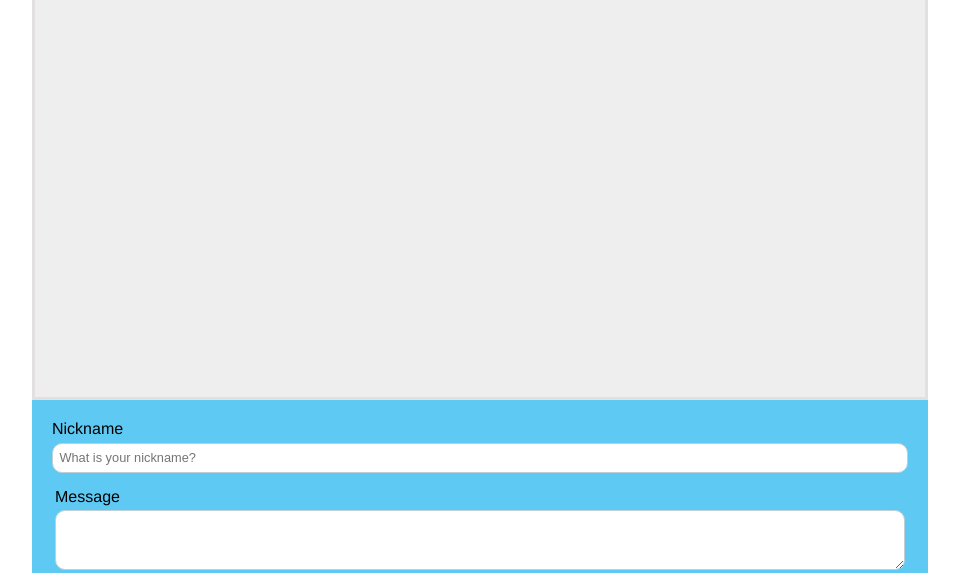
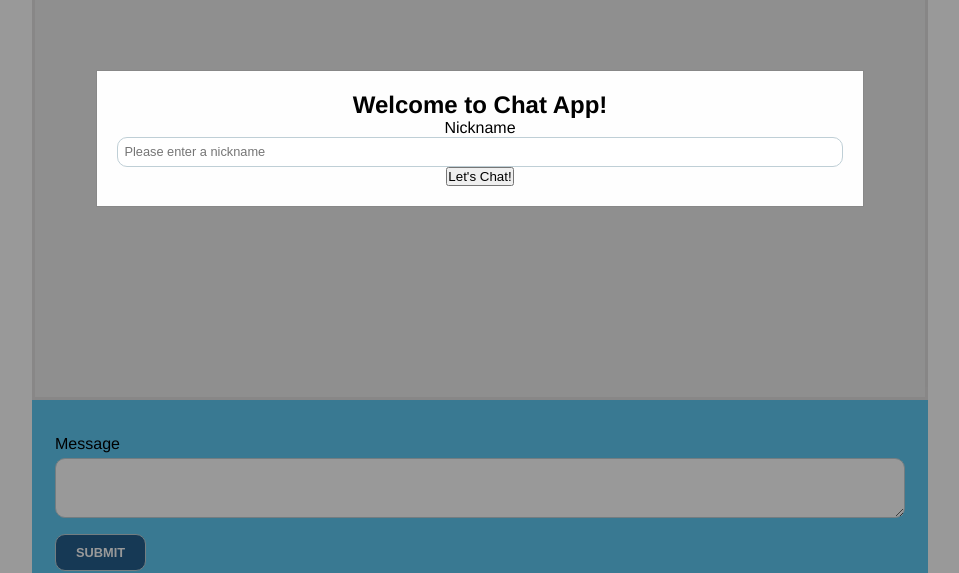
Before and after one commit to ariblake/Blake_Ariana_ChatApp, a website: page views/index.html in a window 1280 px wide. Shown: the part 122-695 px from the top of the page, without its empty margins (160-1119 px from the left). Drawn offline with nearby package versions, Linux system fonts and the light colour scheme; files that its build step writes are made by us from their sources; no server answers; files whose address does not match are found by name.

Commit message:
added modal to enter nickname when app is opened

```diff
--- a/app.js
+++ b/app.js
@@ -25,6 +25,10 @@ io.on('connection', function(socket) { // soecket is your connection
     console.log('a user has connected');
     socket.emit('connected', {sID: socket.id, message: "new connection"});
 
+    socket.on('user_create', function(name) {
+        io.emit('new_user', { id: socket.id, message: name })
+    })
+
     socket.on("chat_message", function(msg) {
         console.log(msg); //let's see what the payload is from the client side
 
@@ -35,5 +39,6 @@ io.on('connection', function(socket) { // soecket is your connection
 
     socket.on('disconnect', function() {
         console.log('a user has disconnected');
+        //io.emit('new_message', { id: socket.id, message: msg })
     })
 })
--- a/public/js/main_vm.js
+++ b/public/js/main_vm.js
@@ -4,25 +4,27 @@ import ChatMessage from "./modules/ChatMessage.js";
 // this is getting loaded in from our node_modules folder - make a socket variable and instantiate it here
 const socket = io();
 
-// // append text if someone is online
-// socket.on('is_online', function(username) {
-//     $('#messages').append($('<li>').html(username));
-// });
-// // ask username
-// var username = prompt('Please tell me your name');
-// socket.emit('username', username);
-
-// the packet is whatever data we senf through with the connect event from the server
+// the packet is whatever data we send through with the connect event from the server
 // referring to the object key from app.js, just choosing sID rather than everything - data destructuring (look up on MDN)
 function setUserId({sID}) {
-    //debugger;
     console.log(sID);
     vm.socketID = sID;
+
+    //send a message whenever a new user enters the chat
+    socket.emit('chat_message', {
+        content: "A user has entered the chat",
+        name: "Notification"
+    })
 }
 
 function showDisconnectMessage() {
     console.log('a user disconnected');
-    io.emit('a user has disconnected');
+
+    // socket.emit('chat_message', {
+    //     content: "A user has left the chat",
+    //     name: "Notification"
+
+    // })
 }
 
 function appendMessage(message) {
@@ -34,7 +36,6 @@ const vm = new Vue({
         socketID: "",
         message: "", // store whatever we type in the text area
         nickname: "",
-        //typing: false,
         messages: [
             // {
             //     name: "Ariana",
@@ -44,7 +45,16 @@ const vm = new Vue({
     },
 
     methods: {
-        // emit a message event to the server so thay it can in turn send this to anyone who's connected
+        //set nickname to whatever the user enters (or anonymous), then close modal
+        setNickname() {
+            socket.emit('user_create', {
+                name: this.nickname || "anonymous"
+            })
+
+            document.querySelector('.modal').classList.add('hidden');
+        },
+
+        // emit a message event to the server so that it can in turn send this to anyone who's connected
         dispatchMessage() {
             console.log('handle emit message');
 
@@ -56,7 +66,7 @@ const vm = new Vue({
             })
 
             this.message = "";
-        }
+        },
     },
 
     mounted: function() {
--- a/public/js/modules/ChatMessage.js
+++ b/public/js/modules/ChatMessage.js
@@ -5,8 +5,8 @@ export default {
     props: ['msg'],
 
     template: `
-        <p class="new-message" :class="{ 'my-message' : matchedID}">
-            <span>{{ msg.message.name }} says: </span>
+        <p class="new-message pop" :class="{ 'my-message' : matchedID}">
+            <span>{{ msg.message.name }}: </span>
             {{ msg.message.content }}
         </p>
     `,
@@ -16,5 +16,7 @@ export default {
             message: "hello from the template",
             matchedID: this.$parent.socketID == this.msg.id // parent is referring to main_vm.js
         };
+
+
     }
 }
--- a/sass/main.scss
+++ b/sass/main.scss
@@ -70,6 +70,31 @@ form {
 	li:nth-child(odd) { background: #eee; }
 }
 
+.modal {
+	position: fixed; /* Stay in place */
+	z-index: 1; /* Sit on top */
+	left: 0;
+	top: 0;
+	width: 100%; /* Full width */
+	height: 100%; /* Full height */
+	overflow: auto; /* Enable scroll if needed */
+	background-color: rgb(0,0,0); /* Fallback color */
+	background-color: rgba(0,0,0,0.4); /* Black w/ opacity */
+	text-align: center;
+  }
+
+  .nickname_form {
+	background-color: #fefefe;
+	margin: 15% auto; /* 15% from the top and centered */
+	padding: 20px;
+	border: 1px solid #888;
+	width: 60%; /* Could be more or less, depending on screen size */
+  }
+
+  .hidden {
+	  display: none;
+  }
+
 @media only screen and (min-width: 992px) {
 	body {
 		width: 70%;
--- a/sass/modules/_message.scss
+++ b/sass/modules/_message.scss
@@ -1,14 +1,24 @@
 .new-message {
     span { font-size: 0.8rem; display: block; margin-bottom: 2px; }
-
     width: 45%;
     padding: 8px 12px;
     background-color: white;
     border-radius: 8px;
     margin-bottom: 1rem;
-
     float:left;
     clear: both;
+
+    animation-name: pop;
+    animation-duration: .3s;
+
+    @keyframes pop {
+        0% {
+          transform: scale(.3);
+        }
+        100% {
+          transform: scale(1);
+        }
+      }
 }
 
 .my-message {
--- a/views/index.html
+++ b/views/index.html
@@ -6,21 +6,26 @@
 	<title>Socket IO Chat with Node!</title>
 	<link rel="stylesheet" href="css/main.css">
 	<script src="https://unpkg.com/vue"></script>
-	<script src="https://cdnjs.cloudflare.com/ajax/libs/gsap/3.2.6/gsap.min.js"></script>
 </head>
 
 <body>
 	<main id="app">
 		<section class="form-container">
-			<label for="nickname">Nickname</label>
-			<input v-model="nickname" type="text" id="nickname" class="nickname" placeholder="What is your nickname?">
-
 			<form>
 				<label for="message">Message</label>
 				<textarea v-model="message" class="message" type="text" autocomplete="off" id="textarea"></textarea>
 				<input @click.prevent="dispatchMessage" type="submit">
 			</form>
 		</section>
+
+		<div id="nameModal" class="modal">
+			<div class="nickname_form">
+				<h2>Welcome to Chat App!</h2>
+				<label for="nickname">Nickname</label>
+				<input v-model="nickname" type="text" id="nickname" class="nickname" placeholder="Please enter a nickname">
+				<button @click.prevent="setNickname">Let's Chat!</button>
+			</div>
+		</div>
 
 		<section class="messages">
 			<ul id="messages">
```
Also changed, not shown: public/css/main.css, 1 other file.
